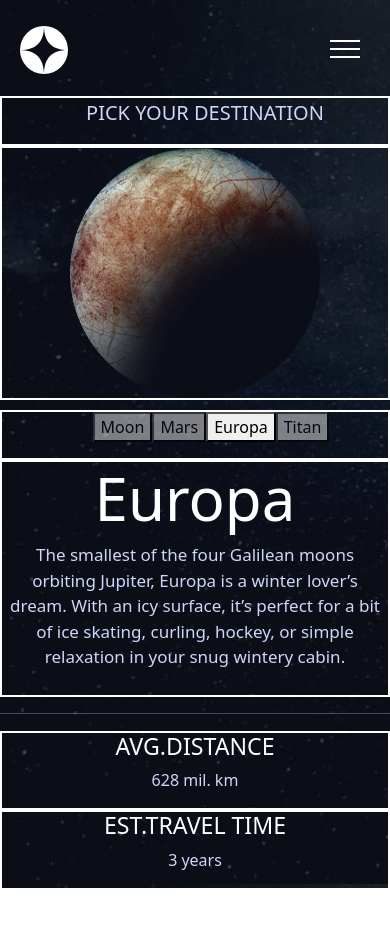
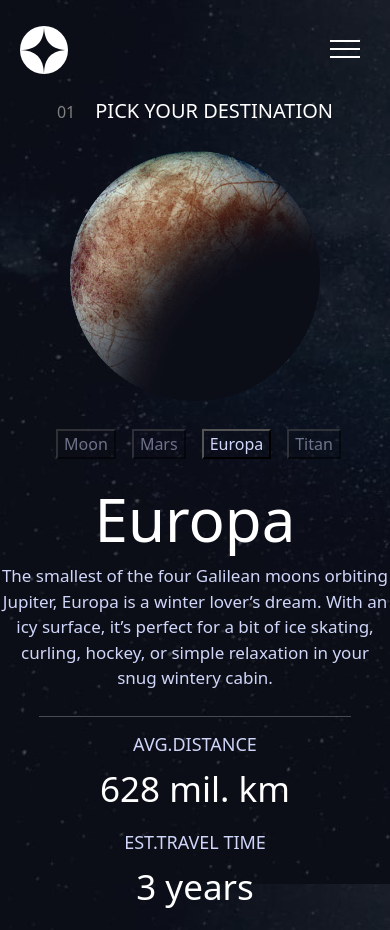
Before and after one commit to seboo1995/space-app, a React (Create React App) app: page /destination in a window 390 px wide. Before the commit the page ends 890 px from the top, so only its background shows below. Built offline with nearby package versions, Linux system fonts and the light colour scheme; a web font is replaced by a local one.

Commit message:
responsive css - dest-home

```diff
--- a/src/components/destination/Destination.css
+++ b/src/components/destination/Destination.css
@@ -5,20 +5,33 @@
 
     }
    #im{
+    margin-top: 25px;
     height: 250px;
     width: 250px;
    }
    .item-0,.item-2,.item-1,.item-3,.item-4,.item-5{
-    border: 2px solid white;
     text-align: center;
    }
-   .item-0{
+
+   .item-0 #item-0-numb{
+    color:gray;
+    display: inline;
+   }
+   .item-0 #item-0-text{
     font-size:20px;
+    display: inline;
     margin:0;
     padding-left:20px;
+    color:#ffffff;
     }
     .item-2{
-        margin-top:10px;
+        margin-top:20px;
+        margin-right:25px;
+    }
+    .item-2 button{
+        background-color: transparent;
+        color:#D0D6F9;
+        margin:8px;
     }
     .item-3 h1{
         font-size:60px;
@@ -32,27 +45,114 @@
     .item-3 p{
         margin-bottom:25px;
     }
+    .destination-container hr{
+        width:80%;
+        margin-left:10%;
+        margin-left:10%;
+    }
+    .item-4 h3, .item-5 h3{
+        color:#D0D6F9;
+        font-size: 18px;
+        font-weight: 100;
+    }
+    .item-4 p, .item-5 p{
+        color:#fff;
+        font-size: 35px;
+    }
 
+ }
 
+ @media only screen and (min-device-width: 820px) and (max-device-width: 1023px) {
+    .destination-container{
+       background: url(../../assets/destination/background-destination-tablet.jpg);
+       align-self: center;
+    }
+    #im{
+        margin-top: 100px;
+        height: 500px;
+        width: 500px;
+       }
+       .item-0,.item-2,.item-1,.item-3,.item-4,.item-5{
+        display: inline;
+       }
+       .item-0{
+        float: left;
+        margin:30px;
+        padding-left:30px;
+        font-size: 30px;
+       }
+       .item-0 #item-0-numb{
+        color:gray;
+        display: inline;
+
+       }
+       .item-0 #item-0-text{
+        display: inline;
+        padding-left:20px;
+        color:#ffffff;
+        }
+        .item-2{
+            margin-top:20px;
+            margin-right:25px;
+        }
+        .item-2 button{
+            background-color: transparent;
+            color:#D0D6F9;
+            margin:8px;
+            margin-left: 20px;
+            margin-right: 20px;
+            font-size: 22.5px;
+        }
+        .item-3 h1{
+            font-size:120px;
+            color:#fff;
+        }
+        .item-3 p{
+            font-size:25px;
+            padding-left: 20px;
+            padding-right: 20px;
+            color:#D0D6F9;
+            margin-bottom:60px;
+        }
+        .item-4, .item-5 {
+            margin-top:10px;
+            display: inline-block;
+            padding:40px;
+            padding-left:120px;
+        }
+
+        .destination-container hr{
+            width:80%;
+            margin-left:10%;
+            margin-left:10%;
+        }
+        .item-4 h3, .item-5 h3{
+            color:#D0D6F9;
+            font-size: 28px;
+            font-weight: 100;
+        }
+
+        .item-4 p, .item-5 p{
+            color:#fff;
+            font-size: 48px;
+        }
 
  }
  @media screen and (min-device-width: 1024px) and (max-device-width: 2040px)  {
     .destination-container{
        background: url(../../assets/destination/background-destination-desktop.jpg);
+
+    }
+    .item-0, .item-1, .item-2, .item-3, .item-4, .item-5{
+        border: 2px solid white;
+        display: inline-block;
+        float: left;
     }
 
- }
- @media only screen and (min-device-width: 820px) and (max-device-width: 1023px) {
-    .destination-container{
-       background: url(../../assets/destination/background-destination-tablet.jpg);
-    }
-    hr{
-        display: none;
-    }
+
 
  }
 .destination-container{
-/* background: url(../../assets/destination/background-destination-desktop.jpg); */
 background-position: center center;
 background-attachment: fixed;
 background-repeat: no-repeat;
@@ -74,13 +174,6 @@ display:inline-block;
     opacity: 0.5;
 }
 
-.destination-container p {
-    color:#D0D6F9
-}
-.destination-container h3, h2{
-    color:#ffffff
-}
-
 .destination-container hr{
     height:2px;
     color:white;
--- a/src/components/destination/Destination.jsx
+++ b/src/components/destination/Destination.jsx
@@ -42,7 +42,8 @@ const Destination = () => {
   return (
     <div>
 <div className='item-0'>
-<p> PICK YOUR DESTINATION </p>
+  <p id='item-0-numb'>01</p>
+<p id='item-0-text'>PICK YOUR DESTINATION </p>
 </div>
     <div className='item-1'>
      <img src={all_destinations[destID].images.png} alt = 'asl' id='im'/>
@@ -60,7 +61,7 @@ const Destination = () => {
     <h1> {all_destinations[destID].name}</h1>
     <p id="desc-text"> {all_destinations[destID].description}</p>
     </div>
-    <hr/>
+    <hr id='hor-line'/>
 
     <div className = 'item-4'>
     <h3> AVG.DISTANCE </h3>
```
